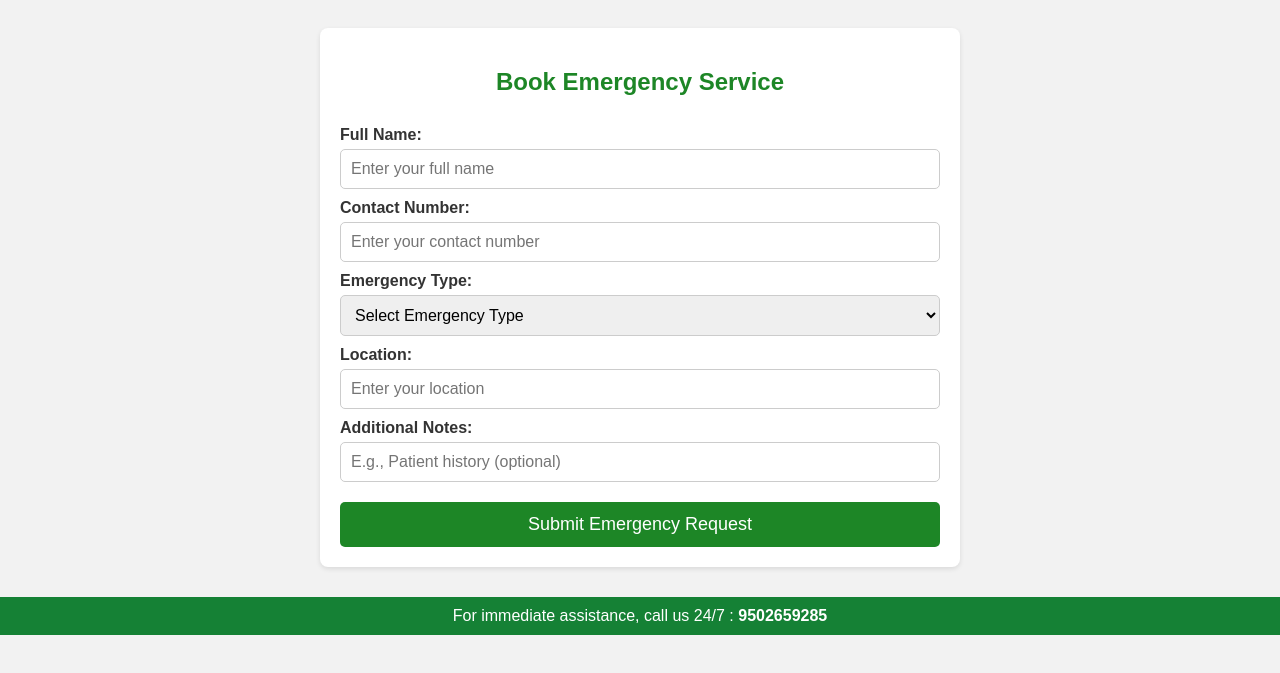
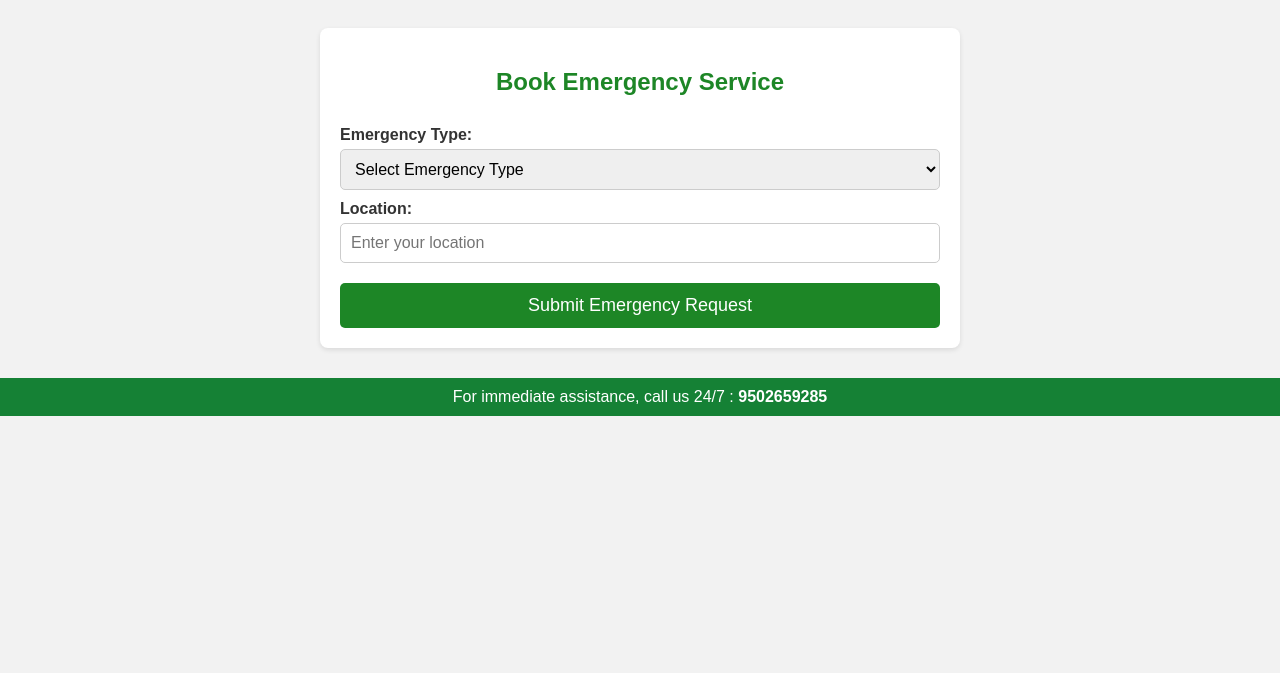
Before and after one commit to jathinreddyt/HEALTHCARE, a plain HTML site: page emergency.html in a window 1280 px wide. Shown: the part 87-760 px from the top of the page. Drawn offline with Linux system fonts and the light colour scheme.

Commit message:
Update emergency.html

```diff
--- a/emergency.html
+++ b/emergency.html
@@ -124,12 +124,6 @@
     <main>
         <h2>Book Emergency Service</h2>
         <form action="#" method="POST">
-            <label for="name">Full Name:</label>
-            <input type="text" id="name" name="name" placeholder="Enter your full name" required>
-
-            <label for="contact">Contact Number:</label>
-            <input type="tel" id="contact" name="contact" placeholder="Enter your contact number" required>
-
             <label for="emergency-type">Emergency Type:</label>
             <select id="emergency-type" name="emergency-type" required>
                 <option value="" disabled selected>Select Emergency Type</option>
@@ -142,9 +136,6 @@
             <label for="location">Location:</label>
             <input type="text" id="location" name="location" placeholder="Enter your location" required>
 
-            <label for="notes">Additional Notes:</label>
-            <input type="text" id="notes" name="notes" placeholder="E.g., Patient history (optional)">
-
             <button type="submit">Submit Emergency Request</button>
         </form>
     </main>
```
